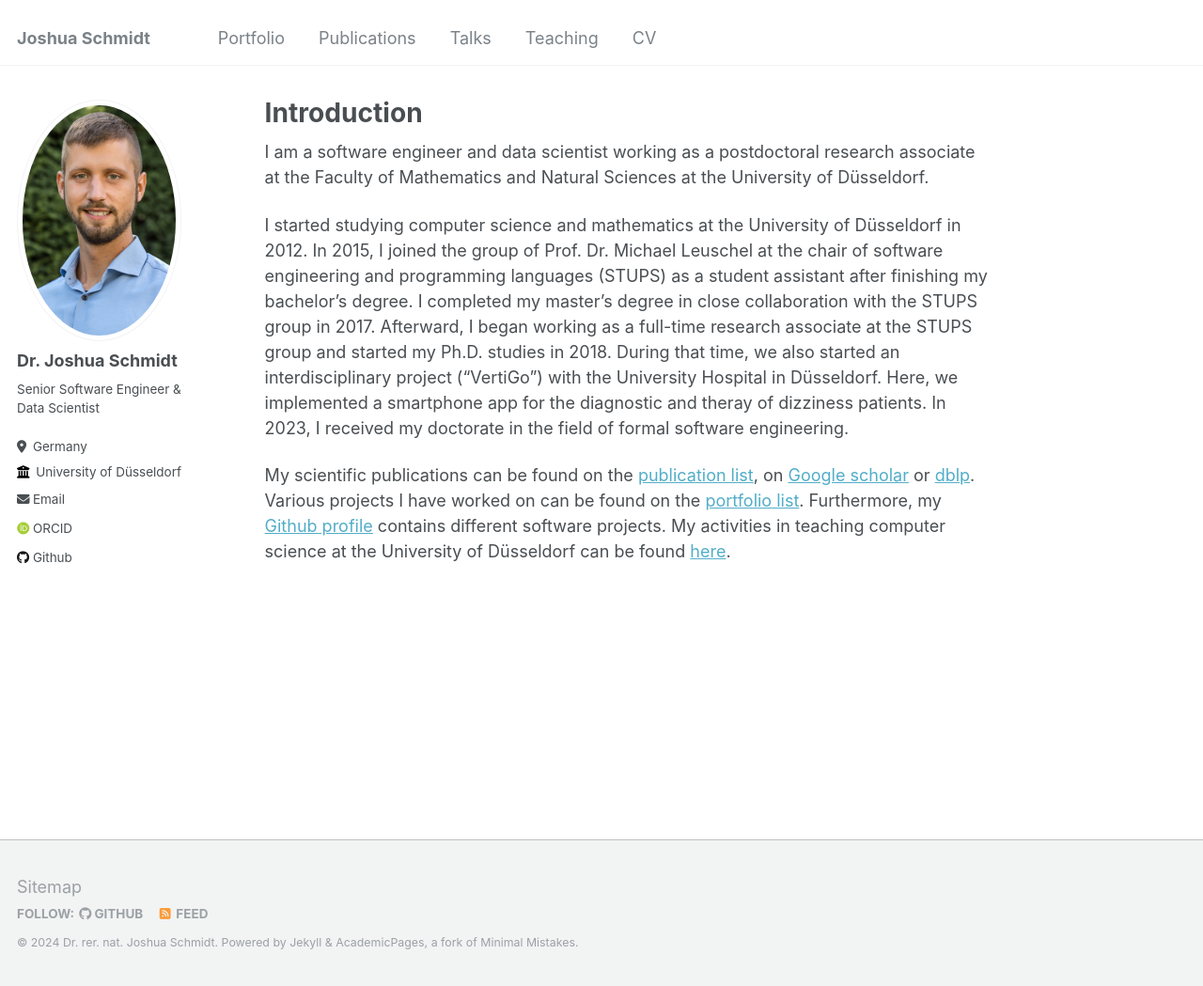
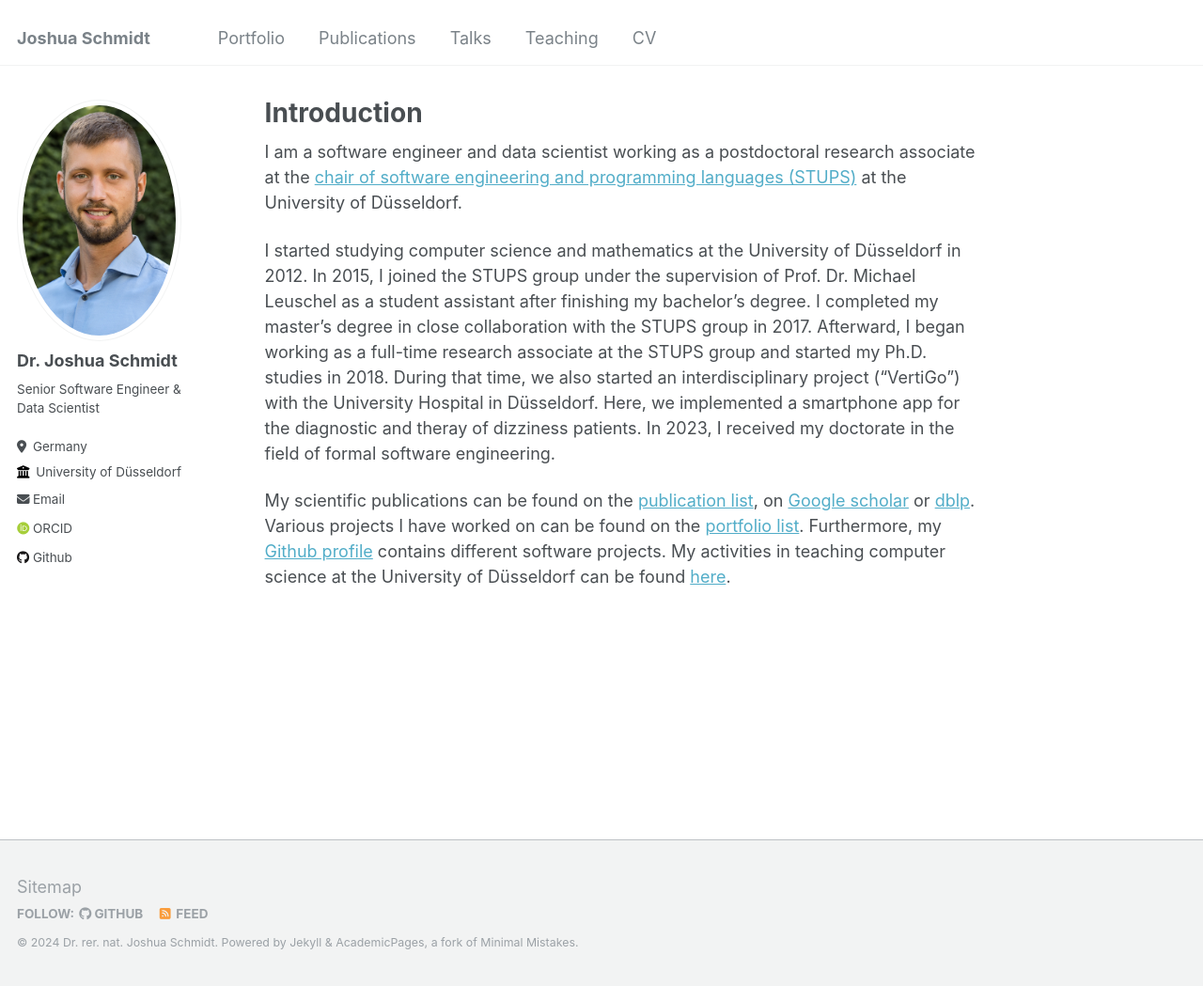
Before and after one commit to Joshua27/joshua27.github.io, a Jekyll site: the page built from _pages/about.md, in a window 1280 px wide and 1049 px high. Shown: the whole window at 94% size. Built offline with Jekyll 4.4.1, drawn with Linux system fonts in a browser that asks for light colours; some web fonts are replaced.

Commit message:
minor improvements

```diff
--- a/_pages/about.md
+++ b/_pages/about.md
@@ -7,10 +7,10 @@ redirect_from:
   - /about.html
 ---
 
-I am a software engineer and data scientist working as a postdoctoral research associate at the Faculty of Mathematics and Natural Sciences at the University of Düsseldorf.
+I am a software engineer and data scientist working as a postdoctoral research associate at the [chair of software engineering and programming languages (STUPS)](https://www.cs.hhu.de/lehrstuehle-und-arbeitsgruppen/softwaretechnik-und-programmiersprachen.html) at the University of Düsseldorf.
 
 I started studying computer science and mathematics at the University of Düsseldorf in 2012.
-In 2015, I joined the group of Prof. Dr. Michael Leuschel at the chair of software engineering and programming languages (STUPS) as a student assistant after finishing my bachelor's degree.
+In 2015, I joined the STUPS group under the supervision of Prof. Dr. Michael Leuschel as a student assistant after finishing my bachelor's degree.
 I completed my master's degree in close collaboration with the STUPS group in 2017.
 Afterward, I began working as a full-time research associate at the STUPS group and started my Ph.D. studies in 2018.
 During that time, we also started an interdisciplinary project ("VertiGo") with the University Hospital in Düsseldorf.
```
